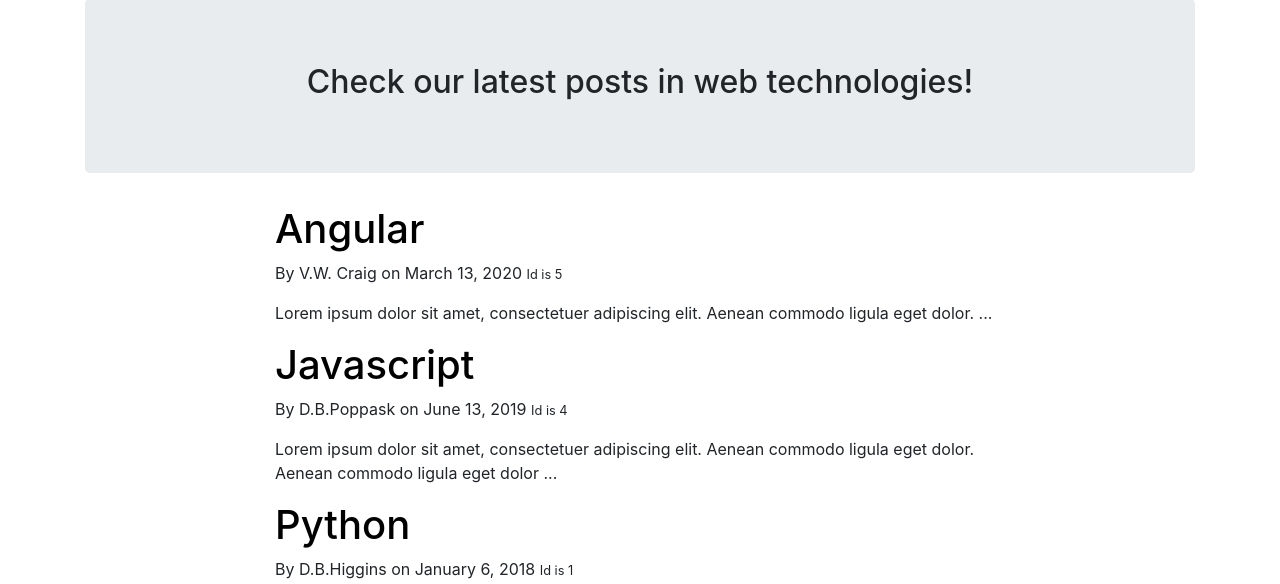
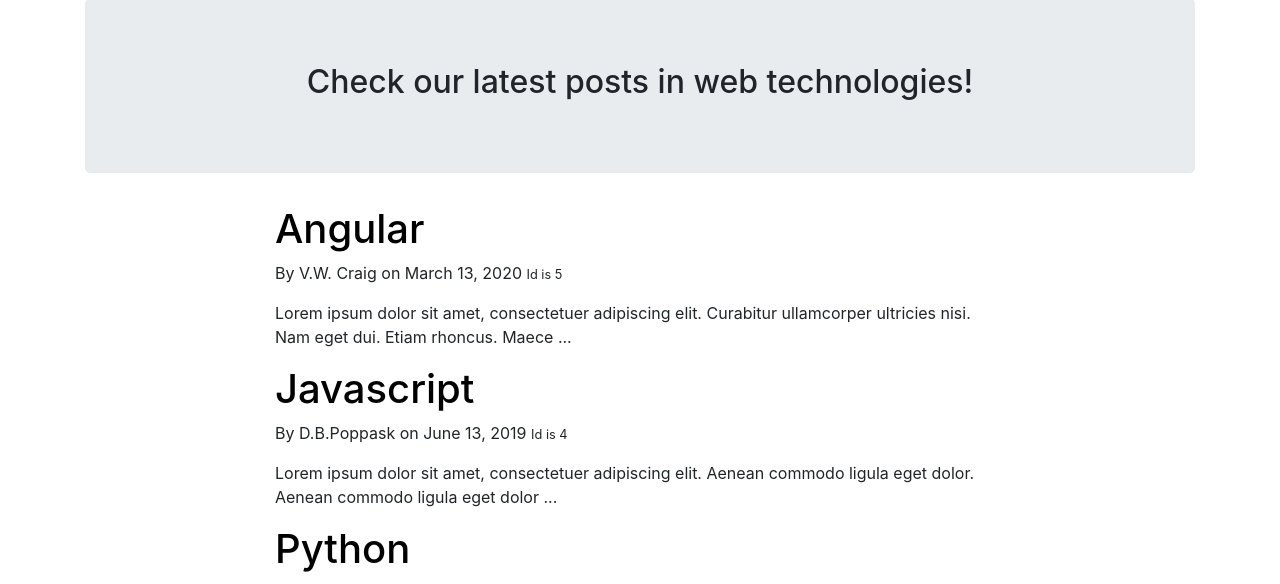
Before and after one commit to valentinavlad/BlogAppWithFlask, a Flask app: page /posts/ in a window 1280 px wide. Shown: the part 112-696 px from the top of the page. Run offline with Flask 2, Linux system fonts and the light colour scheme; some libraries are stand-ins or nearby versions.

Commit message:
Added some more content to a post

```diff
--- a/BlogApp/repository/posts_data.py
+++ b/BlogApp/repository/posts_data.py
@@ -32,6 +32,12 @@ post_four.modified_at = 'June 15, 2019'
 
 post_five = Post(title='Angular', owner= 'V.W. Craig',
                     contents="""Lorem ipsum dolor sit amet, consectetuer adipiscing elit.
+                    Curabitur ullamcorper ultricies nisi. Nam eget dui. Etiam rhoncus. Maecenas tempus,
+                    tellus eget condimentum rhoncus, sem quam semper libero,
+                    sit amet adipiscing sem neque sed ipsum. Nam quam nunc, blandit vel, luctus pulvinar, hendrerit id,
+                    lorem. Maecenas nec odio et ante tincidunt tempus. Donec vitae sapien ut libero venenatis faucibus.
+                    Nullam quis ante. Etiam sit amet orci eget eros faucibus tincidunt. Duis leo. Sed fringilla mauris sit amet nibh.
+                    Donec sodales sagittis magna. Sed consequat, leo eget bibendum sodales, augue velit cursus nunc,
                     Aenean commodo ligula eget dolor.""")
 post_five.created_at = 'March 13, 2020'
 post_five.modified_at = 'June 13, 2020'
--- a/BlogApp/static/style.css
+++ b/BlogApp/static/style.css
@@ -10,6 +10,9 @@
     display: inline-block;
 }
 
-#contents, #view_content {
+/*
+
+    #contents, #view_content {
     white-space: pre-wrap;
 }
+*/
--- a/BlogApp/templates/view_post.html
+++ b/BlogApp/templates/view_post.html
@@ -5,10 +5,11 @@
     <h2>Hi! View your post</h2>
 </div>
 <div class="row posts">
-    <div class="col-md-12">
+    <div class="col-lg-8 col-md-10 mx-auto">
         <h3>{{post.title}}</h3>
         <p>By {{ post.owner }} on {{ post.created_at }} <small>Id is {{post.post_id}}</small></p>
-        <p id="view_content">{{ post.contents }}</p>
+        <p id="view_content">
+            <pre>{{ post.contents }}</pre></p>
 
         <a href="{{url_for('index.edit', id=post.post_id)}}" class="btn btn-primary">Edit your post</a>
         <form method="POST" id="delete_form">
```
